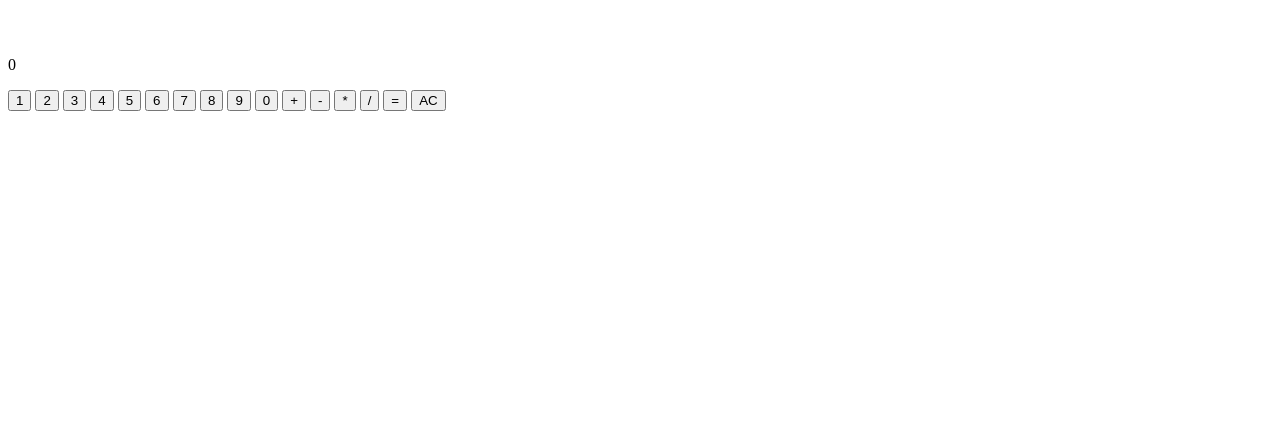
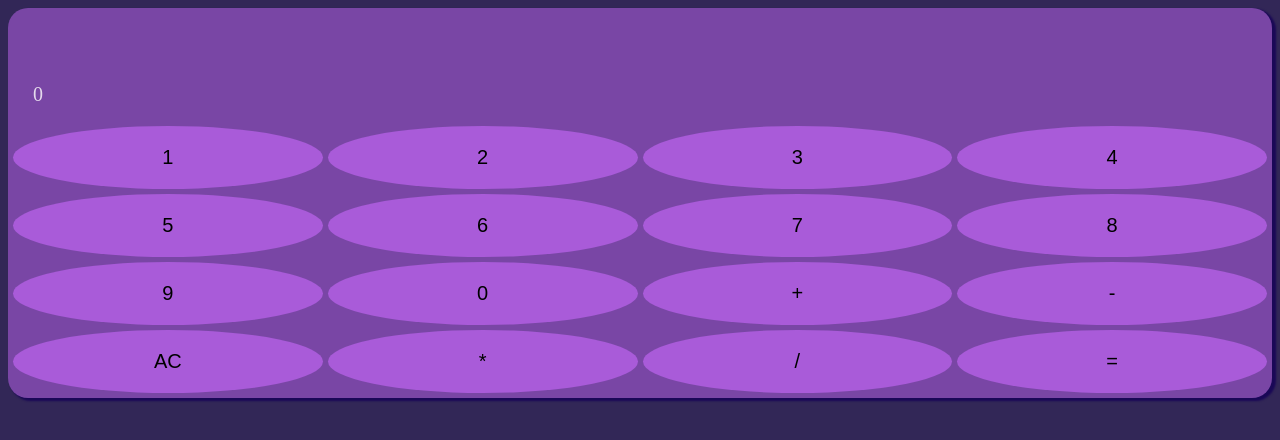
Before and after one commit to drasvid/Calculadora, a plain HTML site: page index.html in a window 1280 px wide. Drawn offline with Linux system fonts and the light colour scheme.

Commit message:
Add files via upload

```diff
--- a/style/style.css
+++ b/style/style.css
@@ -1,7 +1,150 @@
+
+:root{
+
+    --fondo: #322757;
+    --sombra:#1a0857;
+    --primario:#7946a5;
+    --secundario: #403760;
+    --botones:#a95bd9;
+    --hover:#825ca1;
+
+}
+
+html{
+
+    font-size: 62.5%;
+    box-sizing: border-box; /* hack para box model*/
+
+}
+/* Fondo */
+
+
+body{
+
+
+    background-color: var(--fondo);
+
+
+}
+
+.contenedor{
+
+    display: flex;
+    align-items: center;
+    justify-content: center;
+    height: 100vh;
+
+}
+
+.calculadora{
+
+    background-color: var(--primario);
+    border-radius: 2rem;
+    box-shadow: 3px 2px 2px 1px var(--sombra);
+    padding:.5rem;
+}
+
+.keys{
+
+    display: grid;
+    grid-template-columns: repeat(4, 1fr);
+    grid-template-rows: repeat(4, 1fr);
+    gap: .5rem;
+
+}
+
+.cuatro{
+
+    grid-column: 1/2;
+    grid-row: 2/3;
+
+}
+
+.cero{
+
+    grid-column: 2/3;
+
+}
+
+.limpiar{
+
+    grid-row: 4/5;
+
+}
+
+.suma{
+
+    grid-column: 4/5;
+    grid-row: 1/2;
+
+}
+
+.resta{
+
+    grid-column:4/5;
+    grid-row:2/3;
+
+}
+
+.multiplicacion{
+
+    grid-column: 4/5;
+    grid-row: 3/4;
+
+}
+
+.division{
+
+    grid-column: 4/5;
+    grid-row: 4/5;
+
+}
+
+
+.save{
+
+    margin-top: 1rem;
+}
+
+.mostrar{
+
+    background-color: var(--secundario);
+    border-radius: 2rem;
+    margin:.5rem ;
+
+}
+
 .display,
 .save{
 
     display: flex;
-
+    font-size: 2rem;
+    padding: 2rem;
+    color:  #e5daec
+    ;
 
 }
+
+button{
+
+    padding: 2rem;
+    font-size: 2rem;
+    cursor: pointer;
+    border-radius: 50%;
+    background-color:var(--botones);
+    border:0;
+
+}
+
+button:hover{
+
+    background-color:var(--hover);
+
+}
+
+.saved,
+.add,
+.saved_p{
+
+    margin: 0;
+}
```
